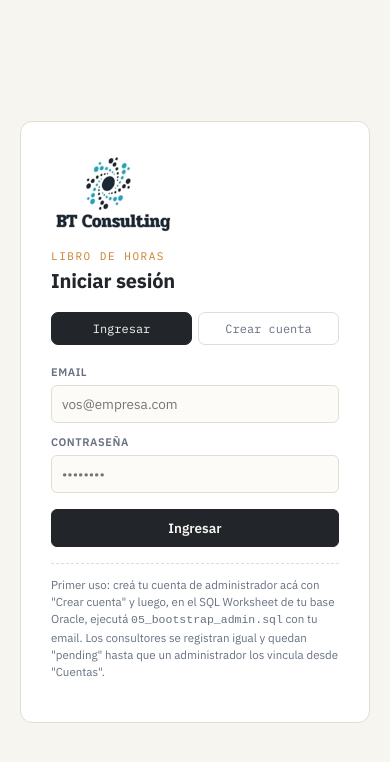
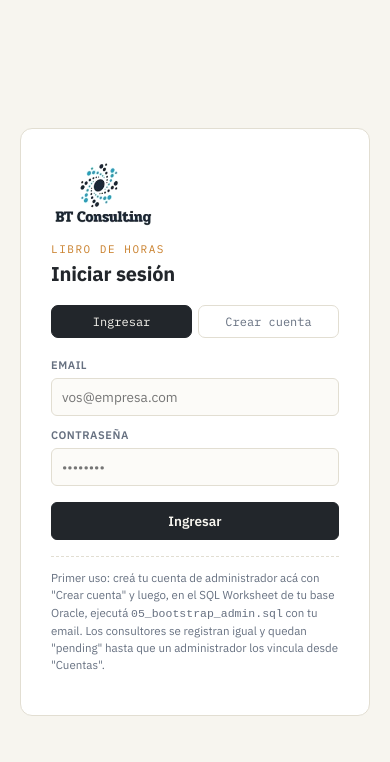
Before and after one commit to joseluzardob-web/consultor-horas, a React (Vite) app: page / in a window 390 px wide. Shown: the top 762 px of the page. Built offline with nearby package versions, Linux system fonts and the light colour scheme; no server answers.

Commit message:
Reduce un nivel mas el logo

```diff
--- a/src/styles.css
+++ b/src/styles.css
@@ -28,7 +28,7 @@ body {
 .app-shell { min-height: 100%; }
 
 .brand { display: inline-flex; align-items: center; margin-bottom: 12px; }
-.brand-logo-frame { display: block; width: clamp(110px, 21vw, 150px); aspect-ratio: 193 / 131; }
+.brand-logo-frame { display: block; width: clamp(95px, 18vw, 135px); aspect-ratio: 193 / 131; }
 .brand-logo { display: block; width: 100%; height: 100%; object-fit: contain; }
 
 .header {
@@ -157,7 +157,7 @@ body {
 .pending-card .brand { justify-content: center; width: 100%; }
 
 @media (max-width: 720px) {
-  .brand-logo-frame { width: clamp(100px, 32vw, 125px); }
+  .brand-logo-frame { width: clamp(88px, 27vw, 110px); }
 }
 
 .loading-wrap { padding: 40px; color: var(--slate); }
```
